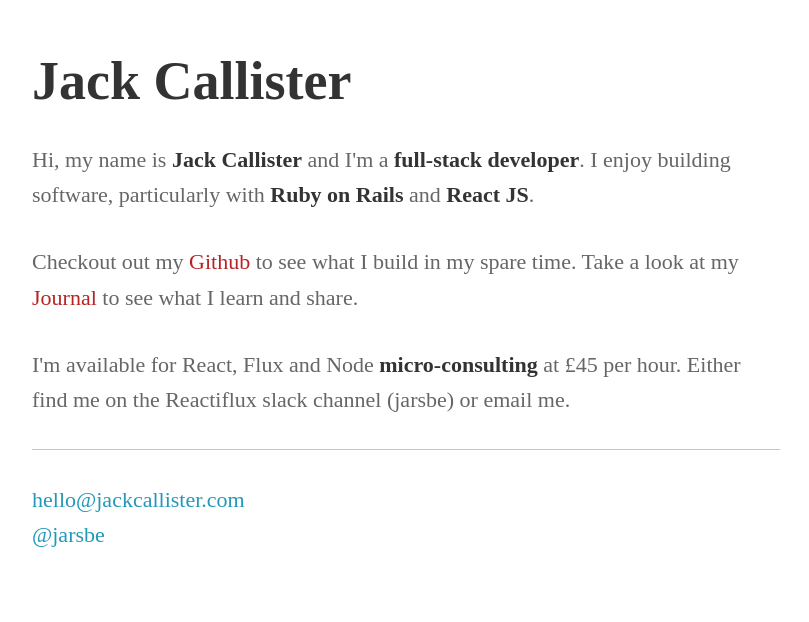
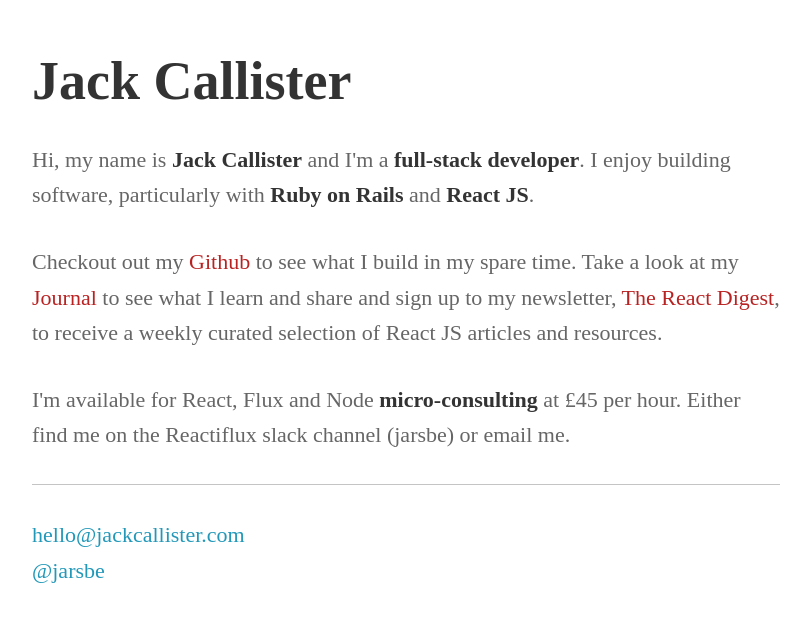
Before and after one commit to jackcallister/jarsbe.github.io, a Jekyll site: the page built from index.html, in a window 1280 px wide. Shown: the top 622 px of the page, without its empty margins (234-1043 px from the left). Built offline with Jekyll 4.4.1, drawn with Linux system fonts in a browser that asks for light colours; Markdown is read by kramdown in place of the engine named in the settings.

Commit message:
Update index.html

```diff
--- a/index.html
+++ b/index.html
@@ -11,6 +11,6 @@ title: Jack Callister
 
 <p>Hi, my name is <strong>Jack Callister</strong> and I'm a <strong>full-stack developer</strong>. I enjoy building software, particularly with <strong>Ruby on Rails</strong> and <strong>React JS</strong>.</p>
 
-<p>Checkout out my <a href="http://github.com/jarsbe">Github</a> to see what I build in my spare time. Take a look at my <a href="journal">Journal</a> to see what I learn and share.</p>
+<p>Checkout out my <a href="http://github.com/jarsbe">Github</a> to see what I build in my spare time. Take a look at my <a href="journal">Journal</a> to see what I learn and share and sign up to my newsletter, <a href='https://www.getrevue.co/profile/the-react-digest/' target='_blank'>The React Digest</a>, to receive a weekly curated selection of React JS articles and resources.</p>
 
 <p>I'm available for React, Flux and Node <strong>micro-consulting</strong> at £45 per hour. Either find me on the Reactiflux slack channel (jarsbe) or email me.</p>
```
